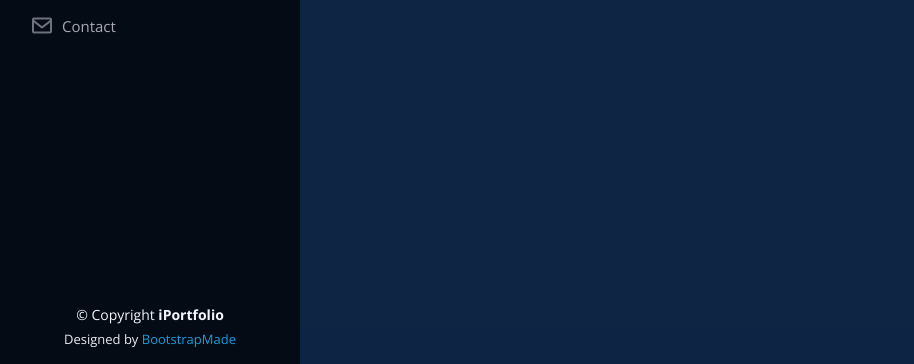
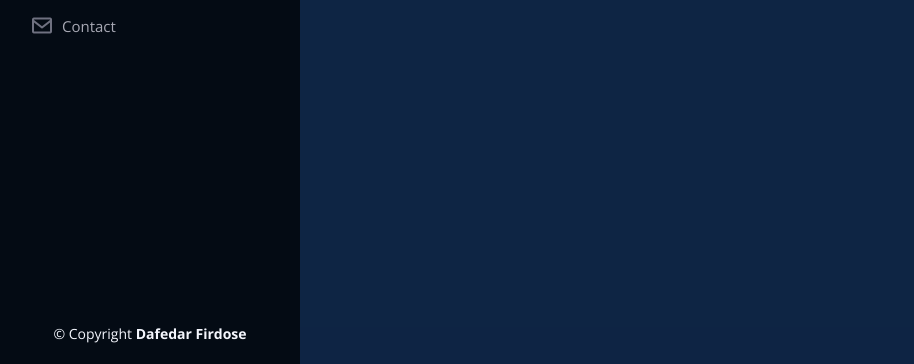
Before and after one commit to Dafedarfirdose2/portfolio, a plain HTML site: page index.html in a window 1280 px wide. Shown: the part 436-800 px from the top of the page, without its empty margins (0-914 px from the left). Drawn offline with nearby package versions, Linux system fonts and the light colour scheme.

Commit message:
update footer

```diff
--- a/index.html
+++ b/index.html
@@ -540,14 +540,14 @@
   <footer id="footer">
     <div class="container">
       <div class="copyright">
-        &copy; Copyright <strong><span>iPortfolio</span></strong>
+        &copy; Copyright <strong><span>Dafedar Firdose</span></strong>
       </div>
       <div class="credits">
         <!-- All the links in the footer should remain intact. -->
         <!-- You can delete the links only if you purchased the pro version. -->
         <!-- Licensing information: https://bootstrapmade.com/license/ -->
         <!-- Purchase the pro version with working PHP/AJAX contact form: https://bootstrapmade.com/iportfolio-bootstrap-portfolio-websites-template/ -->
-        Designed by <a href="https://bootstrapmade.com/">BootstrapMade</a>
+
       </div>
     </div>
   </footer><!-- End  Footer -->
```
